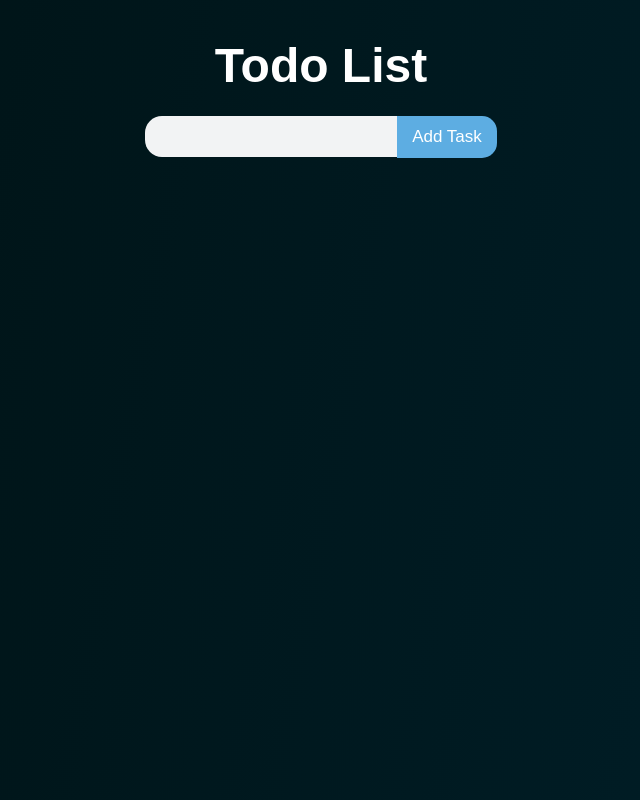
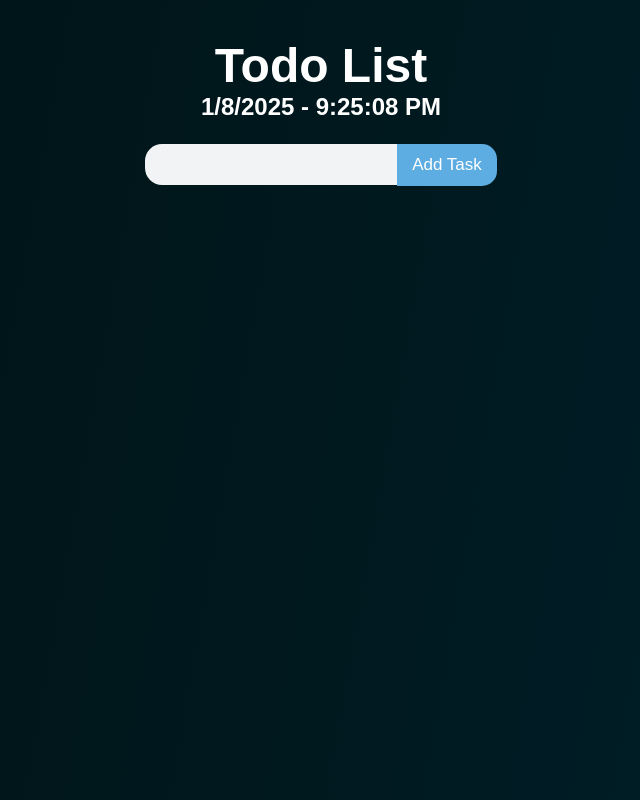
Before and after one commit to itsshreyanigam/vite-project, a React (Vite) app: page / in a window 1280 px wide. Shown: the whole page, without its empty margins (319-959 px from the left). Built offline with nearby package versions, Linux system fonts and the light colour scheme.

Commit message:
added date & time

```diff
--- a/src/components/Todo/Todo.jsx
+++ b/src/components/Todo/Todo.jsx
@@ -1,10 +1,12 @@
 import "./Todo.css";
-import { useState } from 'react';
+import { useEffect, useState } from 'react';
 import { MdCheck, MdDeleteForever } from "react-icons/md";
 export const Todo = () => {
     const [inputValue, setInputValue] = useState("");
 
     const [task, setTask] = useState([]);
+
+    const [dateTime, setDateTime] = useState("");
 
     const handleInputChange = (value) => {
         setInputValue(value); //the moment we press any key it will change the value
@@ -23,10 +25,23 @@ export const Todo = () => {
         setTask((prevTask) => [...prevTask, inputValue]); //append in the array
 
         setInputValue(""); //after adding clear the input field
-    }
+    };
+
+    useEffect(() => {
+        const interval = setInterval(() => {
+            const now = new Date();
+            const today = now.toLocaleDateString();
+            const time = now.toLocaleTimeString();
+            setDateTime(`${today} - ${time}`); //update the date time every second
+        }, 1000);
+
+        return () => clearInterval(interval); //clean up the interval when component unmounts
+    }, []);
+
     return <section className="todo-container">
         <header>
             <h1>Todo List</h1>
+            <h2 className="date-time">{dateTime}</h2>
         </header>
         <section className="form">
             <form onSubmit={handleFormSubmit}>
```
